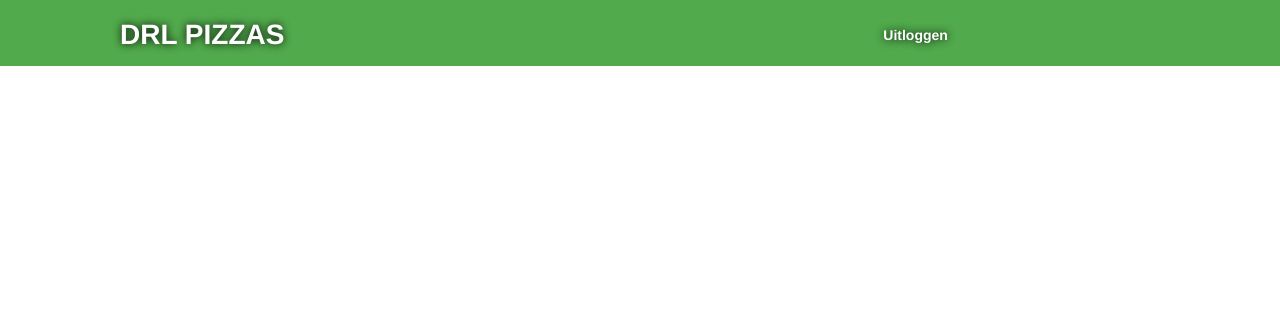
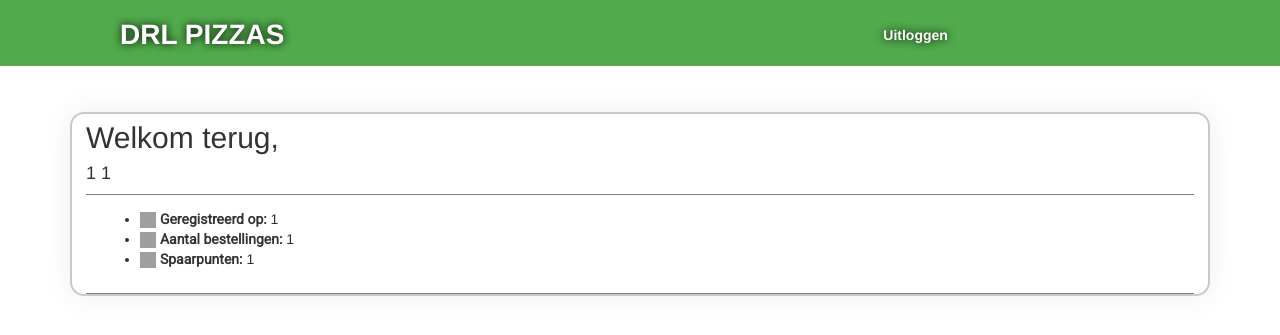
Before and after one commit to MartenM/Pizzaria, a PHP site: page /php/profiel.php in a window 1280 px wide. Shown: the top 335 px of the page. Run offline with PHP 8.4, Linux system fonts and the light colour scheme; the visitor is signed in with stand-in values (Sample User, id 1); grey boxes are pictures that could not be loaded.

Commit message:
Profiel.php update
Laat nu enkele gegevens zien.

```diff
--- a/site/php/profiel.php
+++ b/site/php/profiel.php
@@ -1,7 +1,9 @@
 <?php
     session_start();
 
-    $bericht = '';
+    $error_msg = '';
+
+    $notify_msg = '';
 
 
 ?>
@@ -10,7 +12,7 @@
 <html lang="en">
 <head>
     <!-- De titel van de website -->
-    <title>DRL Pizza | Register</title>
+    <title>DRL Pizza | Profiel</title>
 
     <!-- Charset -->
     <meta charset="utf-8">
@@ -18,6 +20,9 @@
     <link rel="stylesheet" href="..\theme.css">
     <link rel="stylesheet" href="..\animate.css">
     <link rel="stylesheet" href="profielpagina.css">
+
+    <!-- Import van de Roboto font -->
+    <link href="https://fonts.googleapis.com/css?family=Roboto" rel="stylesheet">
 
     <!-- Latest compiled and minified CSS van boostrap -->
     <link rel="stylesheet" href="https://maxcdn.bootstrapcdn.com/bootstrap/3.3.7/css/bootstrap.min.css" integrity="sha384-BVYiiSIFeK1dGmJRAkycuHAHRg32OmUcww7on3RYdg4Va+PmSTsz/K68vbdEjh4u" crossorigin="anonymous">
@@ -51,6 +56,33 @@
         </div>
     </nav>
 
+    <div class="venster">
+        <div class="container">
 
+            <div class="msg_box">
+
+            </div>
+
+            <div class="profiel">
+                <div class="naam">
+                    <h2>Welkom terug,</h2>
+                    <h4><?php echo $_SESSION['voornaam'] . ' ' . $_SESSION['achternaam'] ?></h4>
+                </div>
+
+                <div class="stats">
+                    <ul>
+                        <li><img src="https://cdn4.iconfinder.com/data/icons/pictograms-1/512/Calendar-512.png" style="height: 16px; width: 16px"> <span class="key">Geregistreerd op:</span> <span class="value"><?php echo $_SESSION['registratie'];?></span></li>
+                        <li><img src="https://services.garmin.com/appsLibraryBusinessServices_v0/rest/apps/da79ef76-eb92-48ba-a360-dd4dd1519b03/icon/30162724-ed8b-4a46-93ca-37c4d4ab8d45" style="height: 16px; width: 16px"> <span class="key">Aantal bestellingen:</span> <span class="value"><?php echo $_SESSION['bestellingen'];?></span></li>
+                        <li><img src="http://www.iconarchive.com/download/i99744/sonya/swarm/Pizza.ico" style="height: 16px; width: 16px"> <span class="key">Spaarpunten:</span> <span class="value"><?php echo $_SESSION['spaarpunten'];?></span></li>
+                    </ul>
+                </div>
+
+                <div class="geschiedenis">
+
+                </div>
+
+            </div>
+        </div>
+    </div>
 </body>
 </html>
--- a/site/php/profielpagina.css
+++ b/site/php/profielpagina.css
@@ -0,0 +1,31 @@
+body {
+    background-color: black;
+}
+
+.venster{
+    padding-top: 8em;
+}
+
+h2 {
+    margin: 0 !important;
+}
+
+.profiel {
+    padding-left: 1em;
+    padding-right: 1em;
+    padding-top: 0.5em;
+    border: 0.15em solid #c9c9c9;
+    box-shadow: 0px 0px 32px #efefef;
+    border-radius: 1em;
+}
+
+.stats {
+    padding: 1em;
+    border-top: 0.1em solid gray;
+    border-bottom: 0.1em solid gray;
+}
+
+.key {
+    font-family: 'Roboto', "Arial Black", sans-serif;
+    font-weight: bold;
+}
--- a/site/php/register.php
+++ b/site/php/register.php
@@ -84,7 +84,7 @@
 <html lang="en">
 <head>
     <!-- De titel van de website -->
-    <title>DRL Pizza | Register</title>
+    <title>DRL Pizza | Registratie</title>
 
     <!-- Charset -->
     <meta charset="utf-8">
@@ -138,7 +138,6 @@
 
             <div class="loginform">
                 <form action="register.php" method="post">
-
                     <!-- Dit is een redelijk normaal PHP form dat wanneer het form verstuurd word opgestuurd zal worden in de POST methode.
                          Om er voor te zorgen dat de values hetzelfde blijven bij een error zit er ook wat PHP code in verwerkt dat de values naar de corrosponderende POST values zet. -->
 
```
